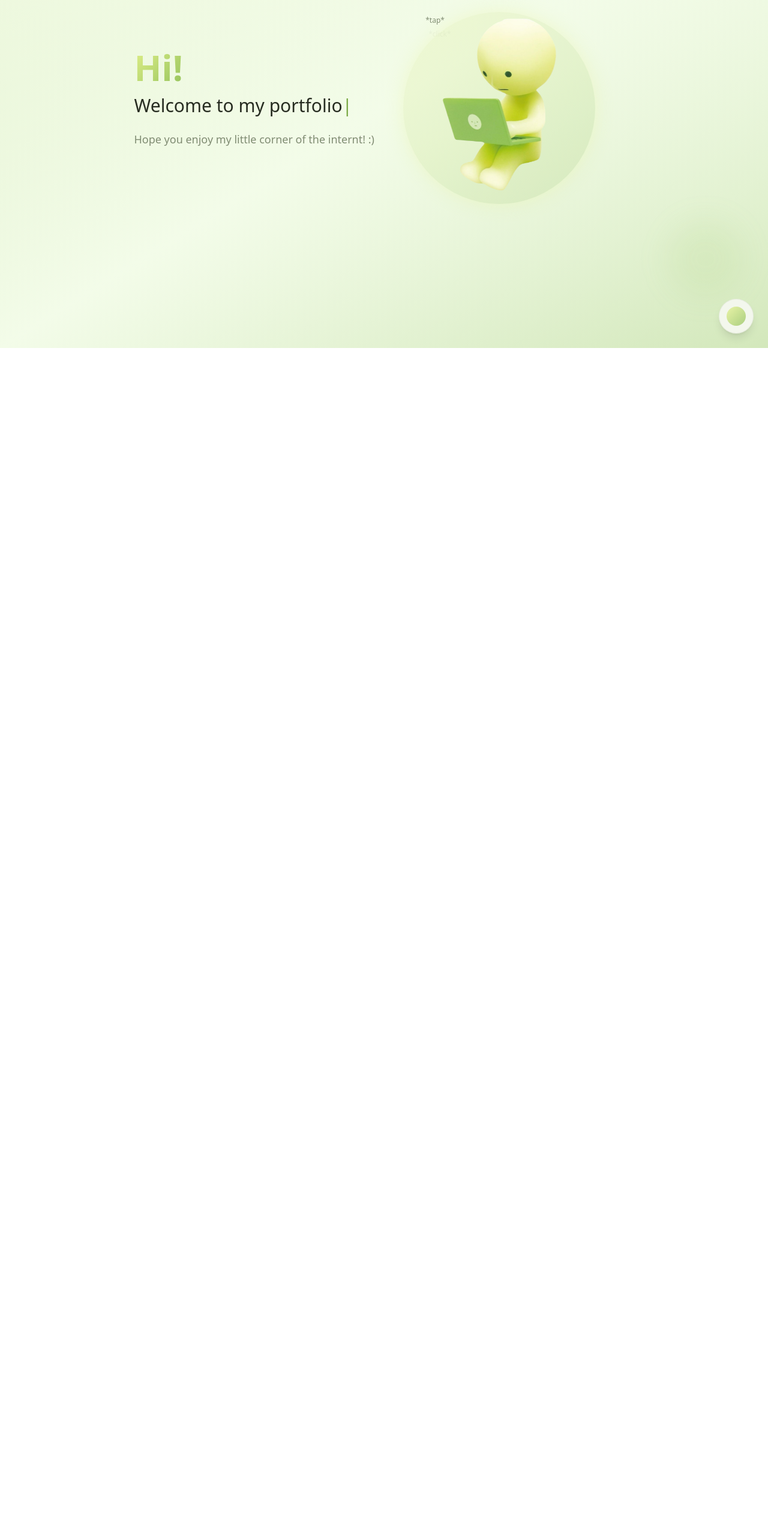
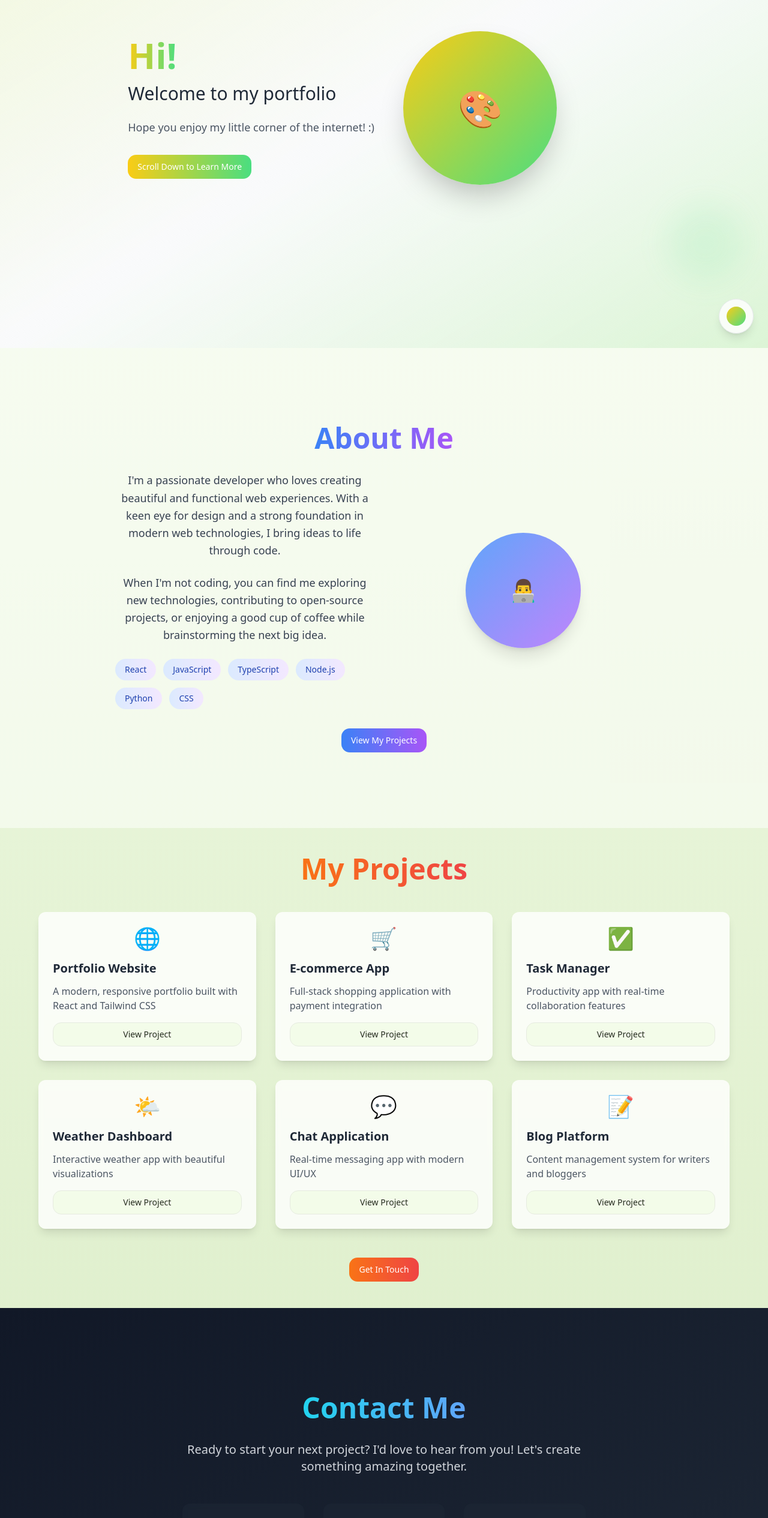
Before and after one commit to Zebenayyy/hello-type-buddy, a React (Vite) app: page / in a window 1280 px wide. Shown: the part 220-2750 px from the top of the page at 60% size. Before the commit the page ends 800 px from the top, so only its background shows below. Built offline with nearby package versions, Linux system fonts and the light colour scheme.

Commit message:
Update Index.tsx

```diff
--- a/src/pages/Index.tsx
+++ b/src/pages/Index.tsx
@@ -1,14 +1,39 @@
 import React, { useState, useEffect } from 'react';
-import TypingEffect from '@/components/TypingEffect';
-import CharacterSection from '@/components/CharacterSection';
 import { Button } from '@/components/ui/button';
+
+const TypingEffect = ({ text, speed = 100, className = "" }) => {
+  const [displayText, setDisplayText] = useState('');
+  const [currentIndex, setCurrentIndex] = useState(0);
+
+  useEffect(() => {
+    if (currentIndex < text.length) {
+      const timer = setTimeout(() => {
+        setDisplayText(prev => prev + text[currentIndex]);
+        setCurrentIndex(prev => prev + 1);
+      }, speed);
+
+      return () => clearTimeout(timer);
+    }
+  }, [currentIndex, text, speed]);
+
+  return <span className={className}>{displayText}</span>;
+};
+
+const CharacterSection = ({ className = "" }) => {
+  return (
+    <div className={`relative ${className}`}>
+      <div className="w-64 h-64 bg-gradient-to-br from-yellow-400 to-green-400 rounded-full flex items-center justify-center shadow-2xl">
+        <div className="text-6xl">🎨</div>
+      </div>
+    </div>
+  );
+};
 
 const Index = () => {
   const [showCharacter, setShowCharacter] = useState(false);
   const [showContent, setShowContent] = useState(false);
 
   useEffect(() => {
-    // Stagger the animations
     const timer1 = setTimeout(() => setShowContent(true), 300);
     const timer2 = setTimeout(() => setShowCharacter(true), 800);
 
@@ -19,26 +44,24 @@ const Index = () => {
   }, []);
 
   return (
-    <div className="min-h-screen relative overflow-hidden">
+    <div className="min-h-screen relative overflow-x-hidden">
       {/* Background decoration */}
-      <div className="absolute inset-0 bg-gradient-to-br from-character-yellow/5 via-background to-character-green/10" />
+      <div className="fixed inset-0 bg-gradient-to-br from-yellow-400/5 via-gray-50 to-green-400/10 -z-10" />
 
       {/* Floating decorative elements */}
-      <div className="absolute top-20 left-10 w-20 h-20 bg-character-yellow/10 rounded-full blur-xl animate-bounce-gentle" />
-      <div className="absolute bottom-20 right-10 w-32 h-32 bg-character-green/10 rounded-full blur-xl animate-bounce-gentle" style={{animationDelay: '1s'}} />
+      <div className="fixed top-20 left-10 w-20 h-20 bg-yellow-400/10 rounded-full blur-xl animate-bounce -z-5" />
+      <div className="fixed bottom-20 right-10 w-32 h-32 bg-green-400/10 rounded-full blur-xl animate-bounce -z-5" style={{animationDelay: '1s'}} />
 
-      <div className="relative z-10 min-h-screen flex items-center justify-center px-4">
+      {/* Hero Section */}
+      <section id="hero" className="min-h-screen flex items-center justify-center px-4">
         <div className="max-w-6xl mx-auto">
-          {/* Main content grid */}
           <div className="grid lg:grid-cols-2 gap-8 items-center">
-
-            {/* Welcome content */}
-            <div className={`text-center lg:text-left ${showContent ? 'animate-fade-in' : 'opacity-0'}`}>
+            <div className={`text-center lg:text-left transition-all duration-1000 ${showContent ? 'opacity-100 translate-y-0' : 'opacity-0 translate-y-10'}`}>
               <div className="mb-6">
                 <h1 className="text-5xl md:text-6xl font-bold mb-4">
-                  <span className="text-gradient">Hi!</span>
+                  <span className="bg-gradient-to-r from-yellow-400 to-green-400 bg-clip-text text-transparent">Hi!</span>
                 </h1>
-                <div className="text-2xl md:text-3xl text-foreground font-medium">
+                <div className="text-2xl md:text-3xl text-gray-800 font-medium">
                   <TypingEffect
                     text="Welcome to my portfolio"
                     speed={80}
@@ -47,26 +70,146 @@ const Index = () => {
                 </div>
               </div>
 
-              <p className="text-lg text-muted-foreground mb-8 max-w-lg">
-                Hope you enjoy my little corner of the internt! :)
+              <p className="text-lg text-gray-600 mb-8 max-w-lg">
+                Hope you enjoy my little corner of the internet! :)
               </p>
 
-
+              <Button
+                onClick={() => document.getElementById('about').scrollIntoView({ behavior: 'smooth' })}
+                className="bg-gradient-to-r from-yellow-400 to-green-400 text-white hover:from-yellow-500 hover:to-green-500"
+              >
+                Scroll Down to Learn More
+              </Button>
             </div>
 
-            {/* Character section */}
-            <div className={`flex justify-center lg:justify-start ${showCharacter ? 'animate-slide-up' : 'opacity-0 translate-y-10'}`}>
+            <div className={`flex justify-center lg:justify-start transition-all duration-1000 ${showCharacter ? 'opacity-100 translate-y-0' : 'opacity-0 translate-y-10'}`}>
               <CharacterSection className="lg:ml-4" />
             </div>
-
           </div>
         </div>
-      </div>
+      </section>
+
+      {/* About Me Section */}
+      <section id="about" className="min-h-screen flex items-center justify-center px-4 bg-white/50">
+        <div className="max-w-4xl mx-auto text-center">
+          <h2 className="text-4xl md:text-5xl font-bold mb-8">
+            <span className="bg-gradient-to-r from-blue-500 to-purple-500 bg-clip-text text-transparent">About Me</span>
+          </h2>
+          <div className="grid md:grid-cols-2 gap-8 items-center">
+            <div className="space-y-6">
+              <p className="text-lg text-gray-700 leading-relaxed">
+                I'm a passionate developer who loves creating beautiful and functional web experiences.
+                With a keen eye for design and a strong foundation in modern web technologies, I bring ideas to life through code.
+              </p>
+              <p className="text-lg text-gray-700 leading-relaxed">
+                When I'm not coding, you can find me exploring new technologies, contributing to open-source projects,
+                or enjoying a good cup of coffee while brainstorming the next big idea.
+              </p>
+              <div className="flex flex-wrap gap-3 justify-center md:justify-start">
+                {['React', 'JavaScript', 'TypeScript', 'Node.js', 'Python', 'CSS'].map((skill) => (
+                  <span key={skill} className="px-4 py-2 bg-gradient-to-r from-blue-100 to-purple-100 text-blue-800 rounded-full text-sm font-medium">
+                    {skill}
+                  </span>
+                ))}
+              </div>
+            </div>
+            <div className="flex justify-center">
+              <div className="w-48 h-48 bg-gradient-to-br from-blue-400 to-purple-400 rounded-full flex items-center justify-center shadow-xl">
+                <div className="text-4xl">👨‍💻</div>
+              </div>
+            </div>
+          </div>
+          <Button
+            onClick={() => document.getElementById('projects').scrollIntoView({ behavior: 'smooth' })}
+            className="mt-8 bg-gradient-to-r from-blue-500 to-purple-500 text-white hover:from-blue-600 hover:to-purple-600"
+          >
+            View My Projects
+          </Button>
+        </div>
+      </section>
+
+      {/* Projects Section */}
+      <section id="projects" className="min-h-screen flex items-center justify-center px-4">
+        <div className="max-w-6xl mx-auto">
+          <h2 className="text-4xl md:text-5xl font-bold text-center mb-12">
+            <span className="bg-gradient-to-r from-orange-500 to-red-500 bg-clip-text text-transparent">My Projects</span>
+          </h2>
+          <div className="grid md:grid-cols-2 lg:grid-cols-3 gap-8">
+            {[
+              { title: "Portfolio Website", desc: "A modern, responsive portfolio built with React and Tailwind CSS", icon: "🌐" },
+              { title: "E-commerce App", desc: "Full-stack shopping application with payment integration", icon: "🛒" },
+              { title: "Task Manager", desc: "Productivity app with real-time collaboration features", icon: "✅" },
+              { title: "Weather Dashboard", desc: "Interactive weather app with beautiful visualizations", icon: "🌤️" },
+              { title: "Chat Application", desc: "Real-time messaging app with modern UI/UX", icon: "💬" },
+              { title: "Blog Platform", desc: "Content management system for writers and bloggers", icon: "📝" }
+            ].map((project, index) => (
+              <div key={index} className="bg-white/80 backdrop-blur-sm p-6 rounded-xl shadow-lg hover:shadow-xl transition-all duration-300 hover:-translate-y-2">
+                <div className="text-4xl mb-4 text-center">{project.icon}</div>
+                <h3 className="text-xl font-bold mb-3 text-gray-800">{project.title}</h3>
+                <p className="text-gray-600 mb-4">{project.desc}</p>
+                <Button variant="outline" className="w-full hover:bg-gradient-to-r hover:from-orange-500 hover:to-red-500 hover:text-white">
+                  View Project
+                </Button>
+              </div>
+            ))}
+          </div>
+          <div className="text-center mt-12">
+            <Button
+              onClick={() => document.getElementById('contact').scrollIntoView({ behavior: 'smooth' })}
+              className="bg-gradient-to-r from-orange-500 to-red-500 text-white hover:from-orange-600 hover:to-red-600"
+            >
+              Get In Touch
+            </Button>
+          </div>
+        </div>
+      </section>
+
+      {/* Contact Section */}
+      <section id="contact" className="min-h-screen flex items-center justify-center px-4 bg-gradient-to-br from-gray-900 to-gray-800 text-white">
+        <div className="max-w-4xl mx-auto text-center">
+          <h2 className="text-4xl md:text-5xl font-bold mb-8">
+            <span className="bg-gradient-to-r from-cyan-400 to-blue-400 bg-clip-text text-transparent">Contact Me</span>
+          </h2>
+          <p className="text-xl text-gray-300 mb-12 max-w-2xl mx-auto">
+            Ready to start your next project? I'd love to hear from you!
+            Let's create something amazing together.
+          </p>
+
+          <div className="grid md:grid-cols-3 gap-8 mb-12">
+            {[
+              { icon: "📧", title: "Email", info: "hello@example.com" },
+              { icon: "📱", title: "Phone", info: "+1 (555) 123-4567" },
+              { icon: "📍", title: "Location", info: "New York, NY" }
+            ].map((contact, index) => (
+              <div key={index} className="bg-gray-800/50 backdrop-blur-sm p-6 rounded-xl">
+                <div className="text-3xl mb-3">{contact.icon}</div>
+                <h3 className="text-lg font-semibold mb-2 text-cyan-400">{contact.title}</h3>
+                <p className="text-gray-300">{contact.info}</p>
+              </div>
+            ))}
+          </div>
+
+          <div className="flex justify-center space-x-6">
+            {['GitHub', 'LinkedIn', 'Twitter'].map((social) => (
+              <Button key={social} variant="outline" className="border-cyan-400 text-cyan-400 hover:bg-cyan-400 hover:text-gray-900">
+                {social}
+              </Button>
+            ))}
+          </div>
+
+          <Button
+            onClick={() => document.getElementById('hero').scrollIntoView({ behavior: 'smooth' })}
+            className="mt-12 bg-gradient-to-r from-cyan-400 to-blue-400 text-gray-900 hover:from-cyan-500 hover:to-blue-500"
+          >
+            Back to Top
+          </Button>
+        </div>
+      </section>
 
       {/* Corner character indicator */}
       <div className="fixed bottom-6 right-6 z-20">
-        <div className="bg-card/80 backdrop-blur-sm rounded-full p-3 shadow-lg border border-border/50">
-          <div className="w-8 h-8 bg-gradient-to-br from-character-yellow to-character-green rounded-full animate-pulse" />
+        <div className="bg-white/80 backdrop-blur-sm rounded-full p-3 shadow-lg border border-gray-200">
+          <div className="w-8 h-8 bg-gradient-to-br from-yellow-400 to-green-400 rounded-full animate-pulse" />
         </div>
       </div>
     </div>
```
